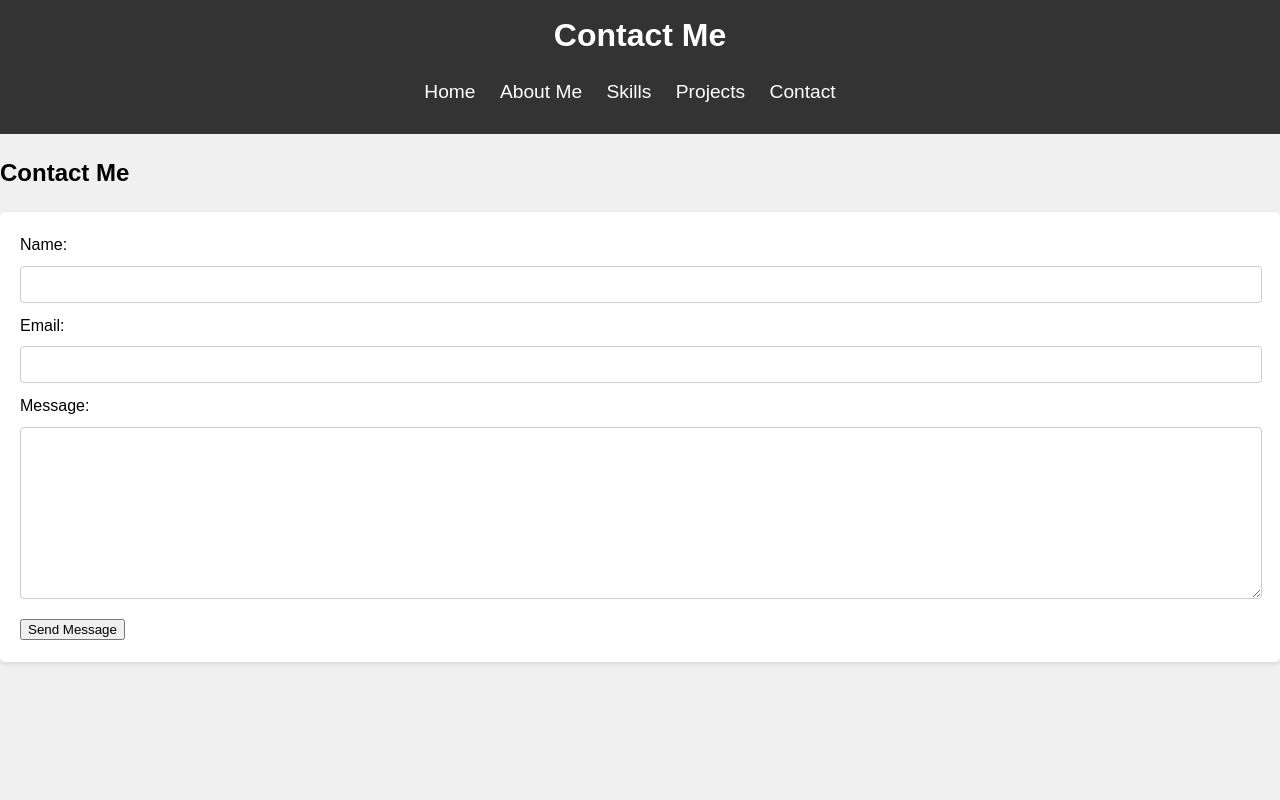
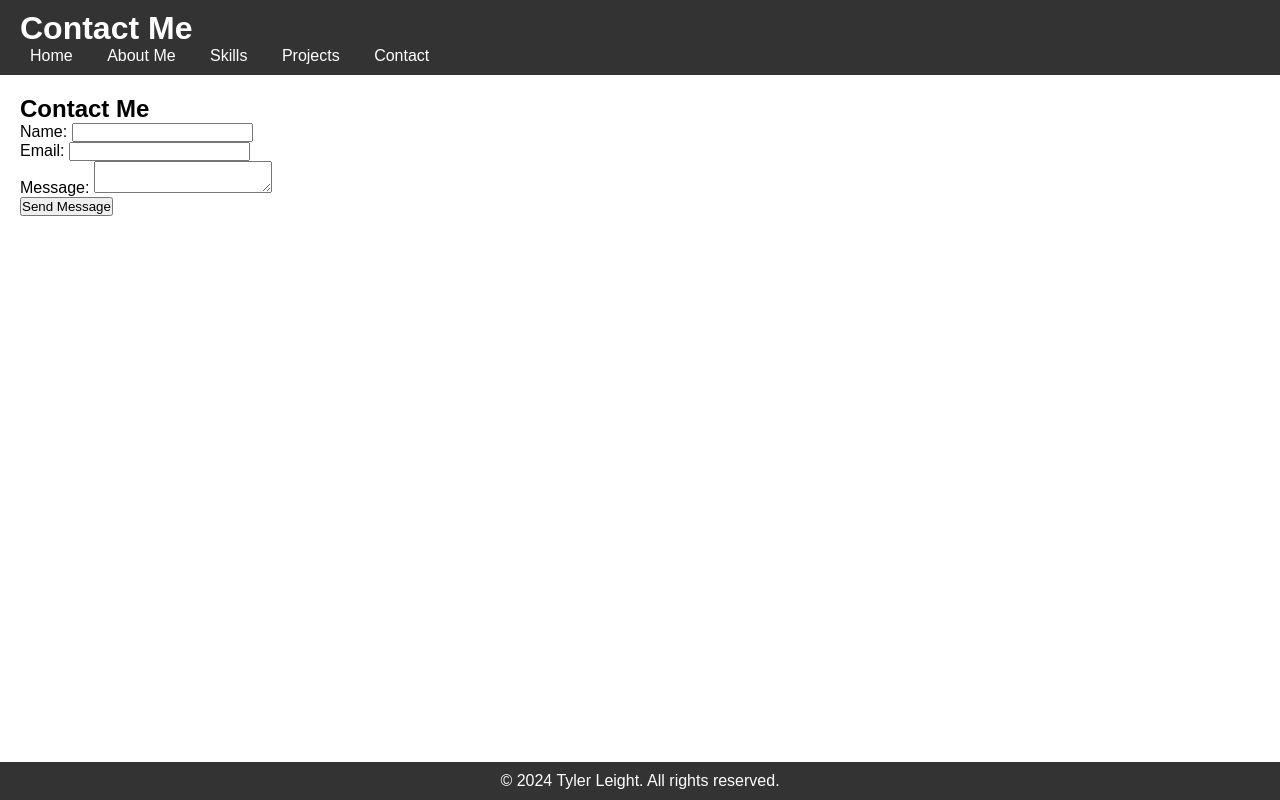
Before and after one commit to TLeight/solo_web_proj, a PHP site: page /templates/contact.html in a window 1280 px wide. Run offline with PHP 8.4, Linux system fonts and the light colour scheme.

Commit message:
fix the footer for all pages and the CSS

```diff
--- a/css/style.css
+++ b/css/style.css
@@ -1,112 +1,57 @@
-body {
-    font-family: Arial, sans-serif;
-    line-height: 1.6;
+/* Reset default margin and padding */
+* {
     margin: 0;
     padding: 0;
-    background-color: #f0f0f0;
+    box-sizing: border-box; /* Ensures padding and border are included in element's total width and height */
 }
 
-.container {
-    max-width: 800px;
-    margin: auto;
-    padding: 20px;
+body {
+    display: flex;
+    flex-direction: column;
+    min-height: 100vh; /* Minimum height of viewport */
+    margin: 0;
+    font-family: Arial, sans-serif; /* Adjust font family as needed */
 }
 
 header {
     background-color: #333;
     color: #fff;
-    padding: 10px 0;
-    text-align: center;
-}
-
-header h1 {
-    margin: 0;
-    font-size: 2em;
+    padding: 10px 20px;
 }
 
 nav ul {
     list-style-type: none;
+    margin: 0;
     padding: 0;
-    text-align: center;
 }
 
 nav ul li {
     display: inline;
-    margin-right: 20px;
+    margin-right: 10px;
 }
 
 nav ul li a {
-    color: #fff;
     text-decoration: none;
-    font-size: 1.2em;
+    color: white;
+    padding: 5px 10px;
+    border-radius: 5px;
 }
 
 nav ul li a:hover {
-    color: #f0f0f0;
-}
-
-/* Contact Form */
-
-form {
-    background-color: #fff;
-    padding: 20px;
-    border-radius: 5px;
-    box-shadow: 0 2px 5px rgba(0,0,0,0.1);
-}
-
-form label {
-    display: block;
-    margin-bottom: 8px;
-}
-
-form input[type="text"],
-form input[type="email"],
-form textarea {
-    width: calc(100% - 20px);
-    padding: 10px;
-    margin-bottom: 10px;
-    border: 1px solid #ccc;
-    border-radius: 4px;
-}
-
-form textarea {
-    height: 150px;
-}
-
-form input[type="submit"] {
-    background-color: #333;
-    color: #fff;
-    border: none;
-    padding: 10px 20px;
-    cursor: pointer;
-    font-size: 1em;
-    border-radius: 4px;
-}
-
-form input[type="submit"]:hover {
     background-color: #555;
 }
 
-/* Footer */
+main {
+    flex: 1; /* Allow main content to grow */
+    padding: 20px;
+}
 
 footer {
     background-color: #333;
     color: #fff;
     text-align: center;
     padding: 10px 0;
+    width: 100%;
+    position: absolute;
+    bottom: 0;
 }
-
-/* Responsive Design */
-
-@media (max-width: 768px) {
-    nav ul li {
-        display: block;
-        margin: 10px 0;
-    }
-
-    form input[type="text"],
-    form input[type="email"],
-    form textarea {
-        width: 100%;
-    }
-}
--- a/index.html
+++ b/index.html
@@ -56,6 +56,9 @@
         <h2>Contact</h2>
         <p>Email: <a href="mailto:fireraider98@gmail.com">fireraider98@gmail.com</a></p>
     </section>
+    <footer>
+        <p>&copy; 2024 Tyler Leight. All rights reserved.</p>
+    </footer>
     <script src="scripts/scripts.js"></script>
 </body>
 </html>
--- a/templates/about.html
+++ b/templates/about.html
@@ -46,6 +46,9 @@
         <p>If you'd like to learn more about my work or get in touch, feel free to visit the <a href="../index.html#Contact">Contact</a>
             section.</p>
     </section>
+    <footer>
+        <p>&copy; 2024 Tyler Leight. All rights reserved.</p>
+    </footer>
     <script src="../scripts/scripts.js"></script>
 </body>
 </html>
--- a/templates/contact.html
+++ b/templates/contact.html
@@ -41,5 +41,8 @@
             </form>
         </section>
     </main>
+    <footer>
+        <p>&copy; 2024 Tyler Leight. All rights reserved.</p>
+    </footer>
 </body>
 </html>
--- a/templates/skills.html
+++ b/templates/skills.html
@@ -139,5 +139,8 @@
             </div>
         </section>
     </main>
+    <footer>
+        <p>&copy; 2024 Tyler Leight. All rights reserved.</p>
+    </footer>
 </body>
 </html>
```
